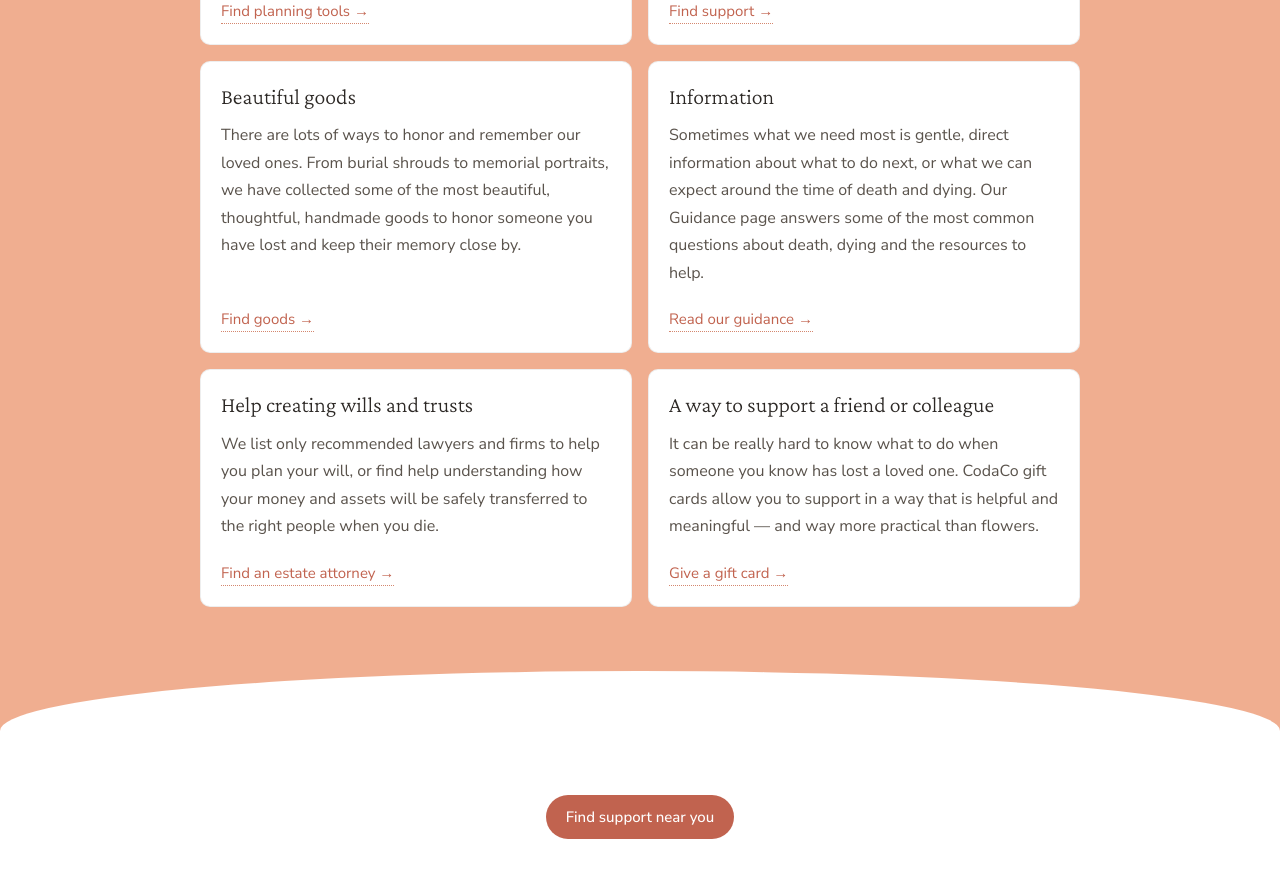
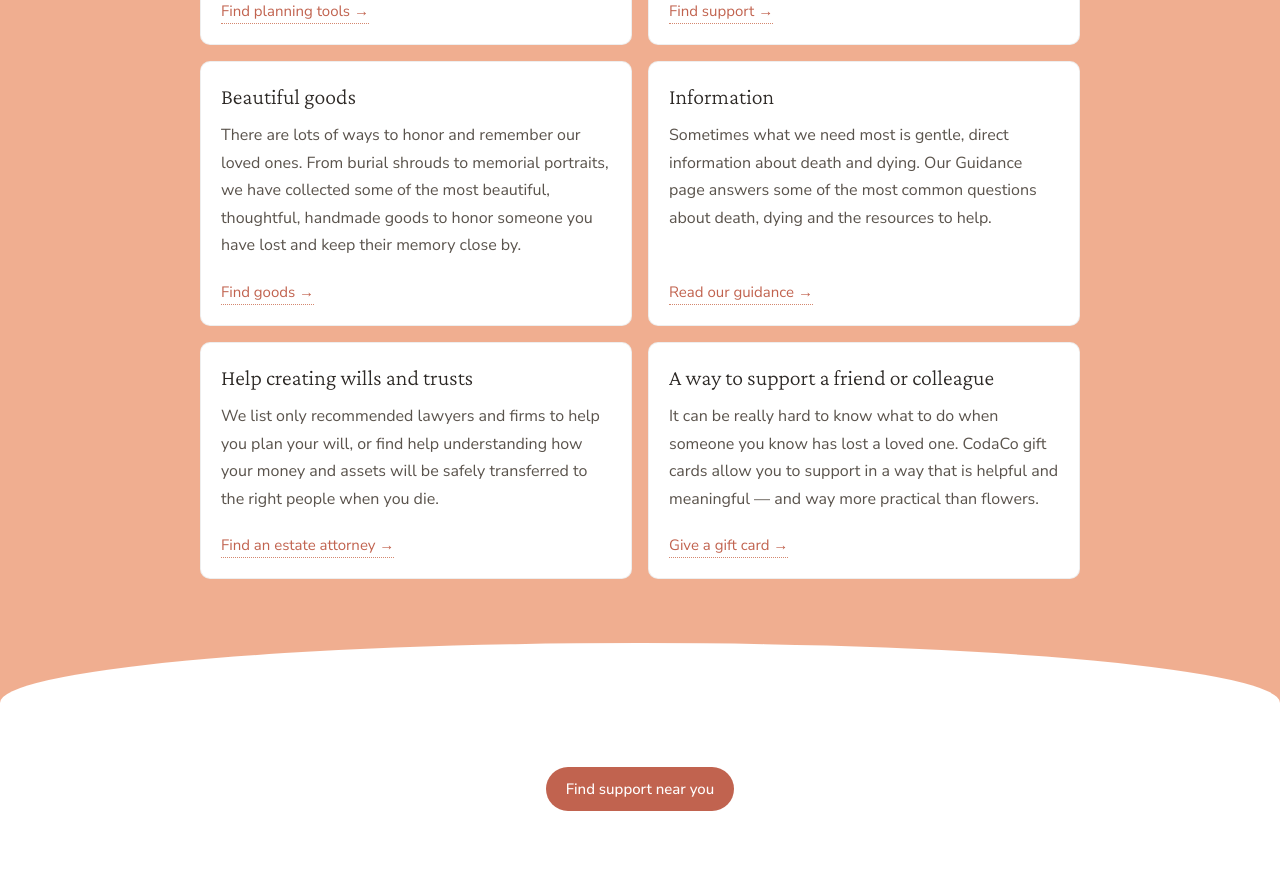
Before and after one commit to julianabernstein-codaco/coda-co, a Next.js app: page /what-is-codaco in a window 1280 px wide. Shown: the part 880-1754 px from the top of the page. Built offline with nearby package versions, Linux system fonts and the light colour scheme; no server answers.

Commit message:
Trim /what-is-codaco Information card copy
Shorten the opener to "Sometimes what we need most is gentle, direct
information about death and dying."

Co-Authored-By: Claude Opus 4.8 <noreply@anthropic.com>
Claude-Session: https://claude.ai/code/session_01BQWE8MTmt1Xxkjmsu5DSNh

```diff
--- a/app/what-is-codaco/page.tsx
+++ b/app/what-is-codaco/page.tsx
@@ -40,7 +40,7 @@ const offerings: {
   },
   {
     title: "Information",
-    body: "Sometimes what we need most is gentle, direct information about what to do next, or what we can expect around the time of death and dying. Our Guidance page answers some of the most common questions about death, dying and the resources to help.",
+    body: "Sometimes what we need most is gentle, direct information about death and dying. Our Guidance page answers some of the most common questions about death, dying and the resources to help.",
     cta: "Read our guidance",
     href: "/guidance",
   },
```
